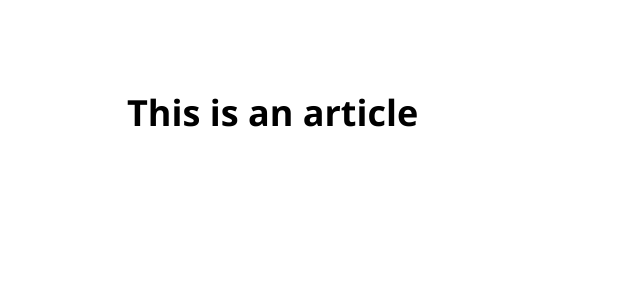
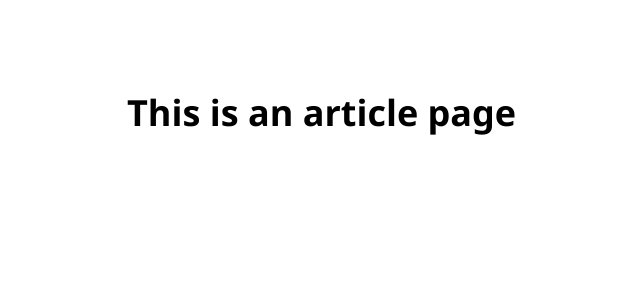
Before and after one commit to Kumilachew-g/blog-frontend, a React (Create React App) app: page /article/learn-node in a window 1280 px wide. Shown: the top 300 px of the page, without its empty margins (163-803 px from the left). Built offline with nearby package versions, Linux system fonts and the light colour scheme.

Commit message:
Add enhancement

```diff
--- a/src/pages/ArticlePage.jsx
+++ b/src/pages/ArticlePage.jsx
@@ -2,7 +2,7 @@ import React from "react";
 
 const ArticlePage = () => (
   <>
-    <h1>This is an article</h1>
+    <h1>This is an article page</h1>
   </>
 );
 
--- a/src/pages/NotFoundPage.jsx
+++ b/src/pages/NotFoundPage.jsx
@@ -1,5 +1,9 @@
 import React from "react";
 
-const NotFoundPage = () => <h1>404: Page Not Found</h1>;
+const NotFoundPage = () => (
+  <>
+    <h1>404: Page Not Found</h1>;
+  </>
+);
 
 export default NotFoundPage;
```
